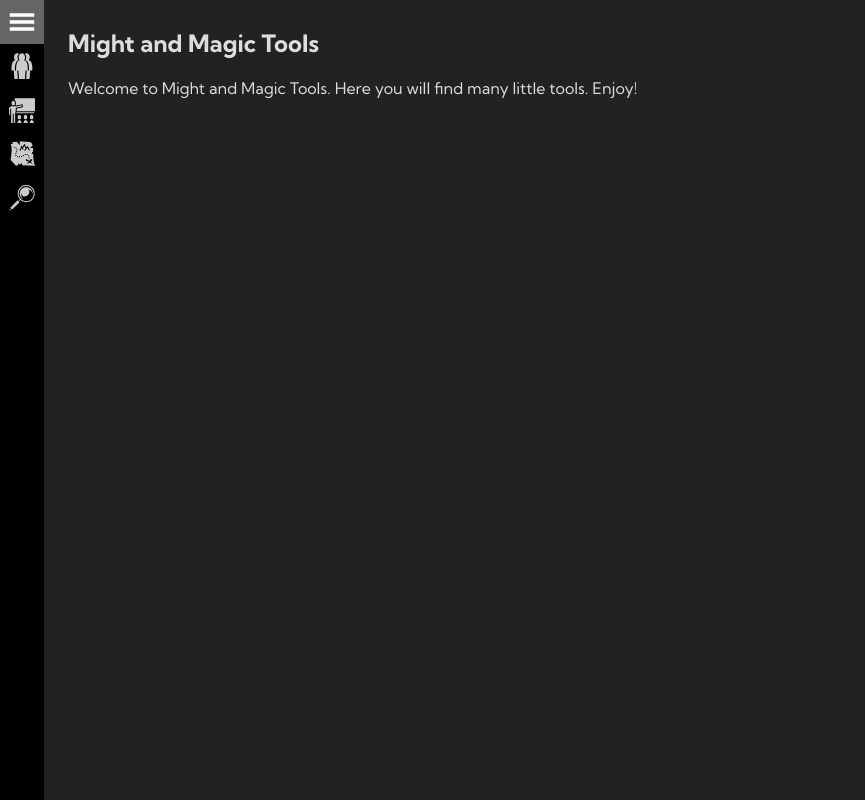
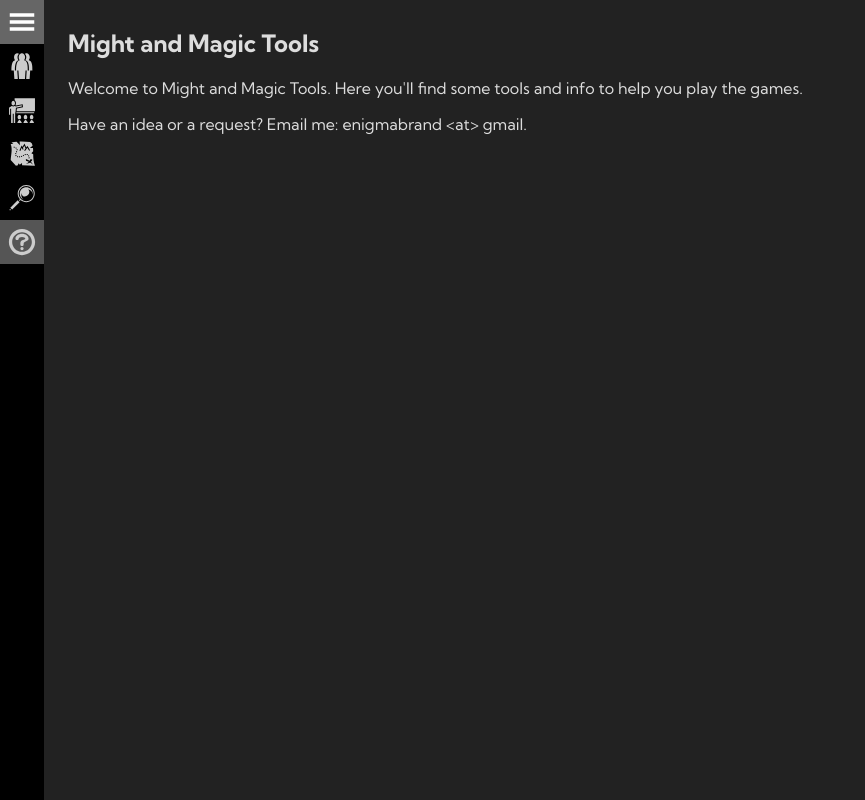
Before and after one commit to jschnurer/mm-tools, a React (Create React App) app: page / in a window 1280 px wide. Shown: the whole page, without its empty margins (0-865 px from the left). Built offline with nearby package versions, Linux system fonts and the light colour scheme.

Commit message:
updated about screen

```diff
--- a/src/Routing.tsx
+++ b/src/Routing.tsx
@@ -5,7 +5,7 @@ import {
 } from "react-router-dom";
 import RandomParty from "./components/parties/RandomParty";
 import NotFound from "./NotFound";
-import Welcome from "./components/Welcome";
+import About from "./components/About";
 import MM3Items from "components/mm3-items/MM3Items";
 import Trainers from "components/mm-trainers/Trainers";
 import Maps from "components/maps/Maps";
@@ -24,7 +24,7 @@ const Routing: React.FC = () =>
     <Route path={Routes.MM3ItemIdentifier} exact component={MM3Items} />
     <Route path={Routes.SkillTrainers} exact component={Trainers} />
     <Route path={Routes.Maps} exact component={Maps} />
-    <Route path={Routes.Root} exact component={Welcome} />
+    <Route path={Routes.Root} exact component={About} />
     <Route>
       <NotFound />
     </Route>
--- /dev/null
+++ b/src/components/About.tsx
@@ -0,0 +1,17 @@
+import React from "react";
+import PageTitle from "./layout/PageTitle";
+
+const About: React.FC = () =>
+  <>
+    <PageTitle title="Might and Magic Tools" />
+    <p>
+      Welcome to Might and Magic Tools. Here you'll
+      find some tools and info to help you play the games.
+    </p>
+    <p>
+      Have an idea or a request?
+      Email me: enigmabrand &lt;at&gt; gmail.
+    </p>
+  </>;
+
+export default About;
--- a/src/components/Welcome.tsx
+++ /dev/null
@@ -1,10 +0,0 @@
-import React from "react";
-import PageTitle from "./layout/PageTitle";
-
-const Welcome: React.FC = () =>
-  <>
-    <PageTitle title="Might and Magic Tools" />
-    <p>Welcome to Might and Magic Tools. Here you will find many little tools. Enjoy!</p>
-  </>;
-
-export default Welcome;
--- a/src/components/layout/MainMenu.tsx
+++ b/src/components/layout/MainMenu.tsx
@@ -5,6 +5,7 @@ import magnifyingGlassIcon from "media/icons/magnifying-glass.svg";
 import hamburgerMenuIcon from "media/icons/hamburger-menu.svg";
 import teacherIcon from "media/icons/teacher.svg";
 import mapIcon from "media/icons/treasure-map.svg";
+import helpIcon from "media/icons/help.svg";
 import MenuItem from './MenuItem';
 import { Routes } from '../../Routing';
 
@@ -44,6 +45,12 @@ const MainMenu: React.FC = () => {
         url={Routes.MM3ItemIdentifier}
         isCollapsed={isCollapsed}
       />
+      <MenuItem
+        label="About"
+        icon={helpIcon}
+        url={Routes.Root}
+        isCollapsed={isCollapsed}
+      />
     </div>
   );
 }
--- a/src/components/layout/MenuItem.tsx
+++ b/src/components/layout/MenuItem.tsx
@@ -19,6 +19,7 @@ const MenuItem: React.FC<IMenuItemProps> = ({ label, icon, url, onClick, isColla
       <Link
         to={url}
         className={`menu-item ${match ? "active" : ""} ${isCollapsed ? "collapsed" : ""}`}
+        title={label}
       >
         <img src={icon} alt={label} /> <label>{label}</label>
       </Link>
```
Also changed, not shown: src/media/icons/help.svg (added).
